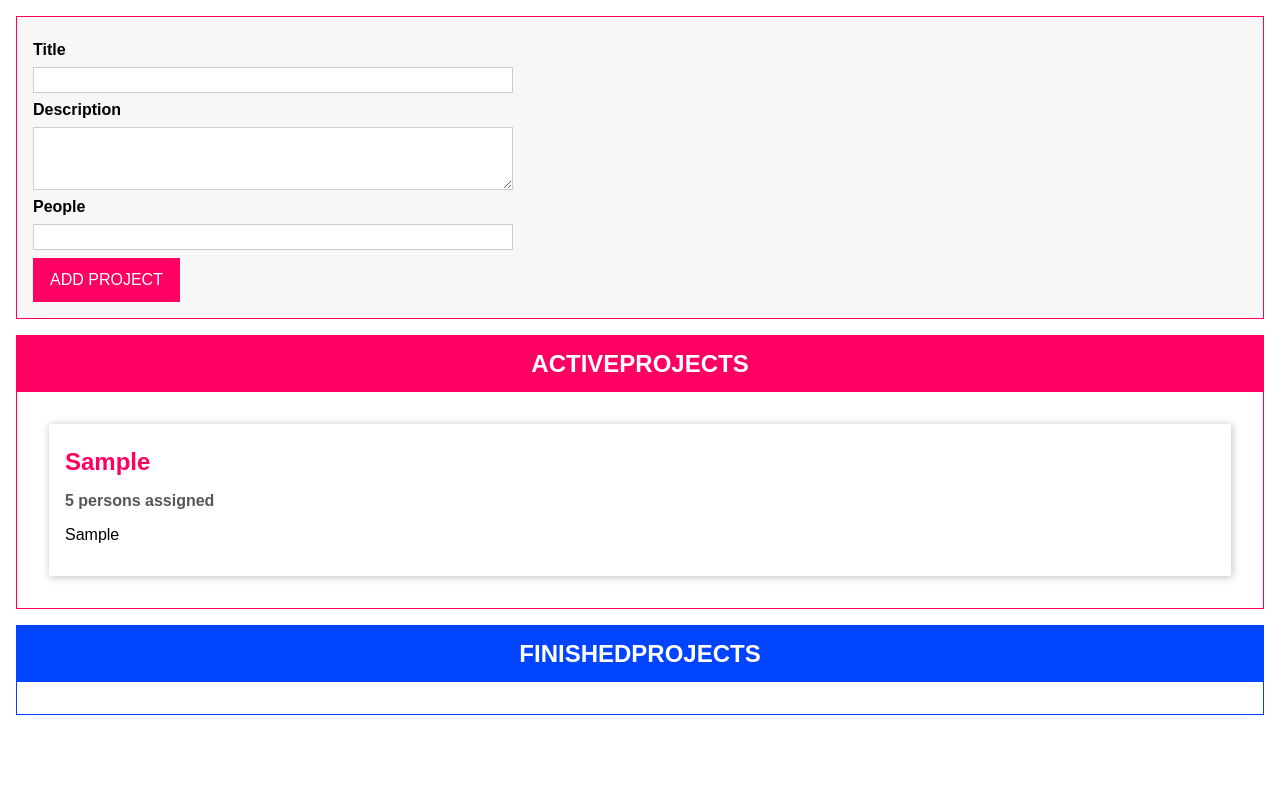
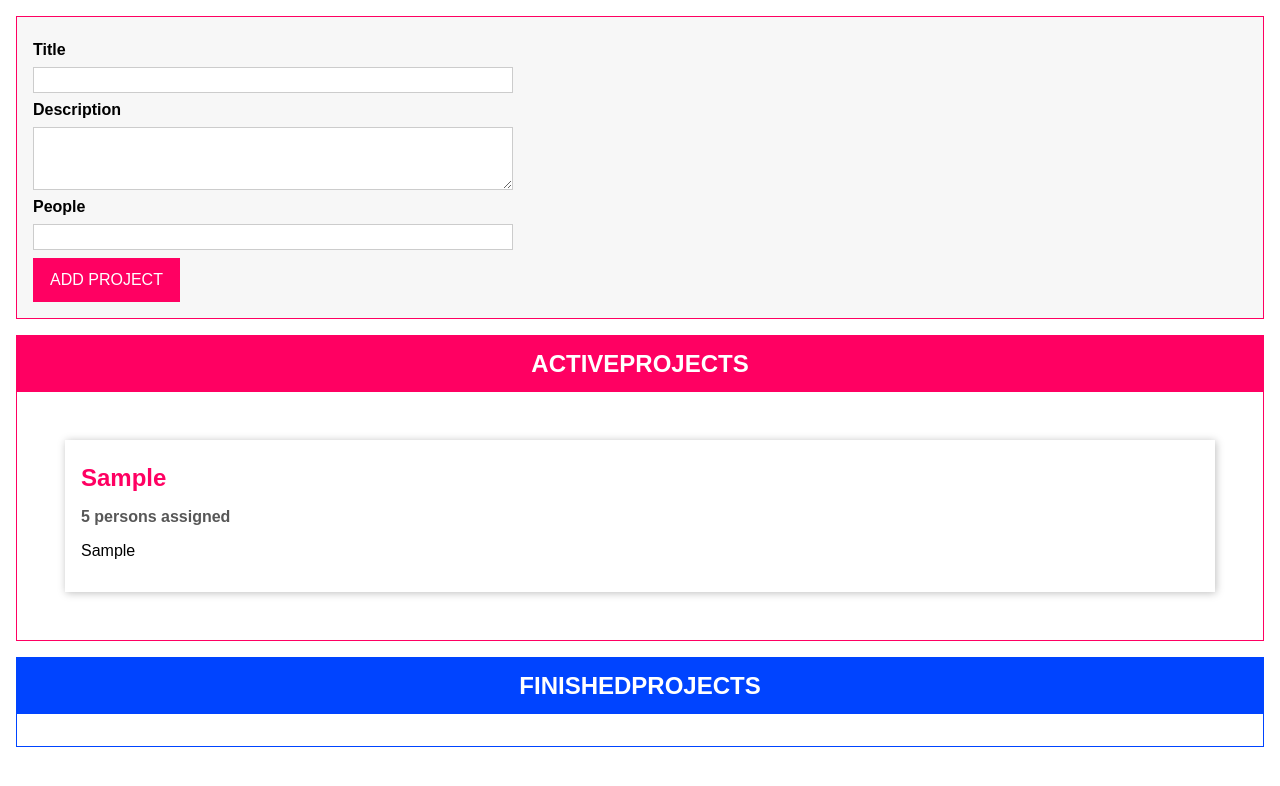
Before and after one commit to Alexits93/TypeScript_Drag_and_Drop, a website with bundled scripts: page index.html in a window 1280 px wide. Both pictures are taken after typing "Sample", "Sample", "5" into the empty fields and a click on the button "ADD PROJECT". Built offline with nearby package versions, Linux system fonts and the light colour scheme.

Commit message:
IDE suggested improvements implemented

```diff
--- a/index.html
+++ b/index.html
@@ -27,11 +27,13 @@
       </form>
     </template>
     <template id="single-project">
-      <li draggable="true">
-        <h2></h2>
-        <h3></h3>
-        <p></p>
-      </li>
+      <ul>
+        <li draggable="true">
+          <h2></h2>
+          <h3></h3>
+          <p></p>
+        </li>
+      </ul>
     </template>
     <template id="project-list">
       <section class="projects">
--- a/src/app.ts
+++ b/src/app.ts
@@ -1,7 +1,7 @@
 // Drag & Drop interfaces
 interface Draggable {
     dragStartHandler(event: DragEvent): void;
-    dragEndHandler(event: DragEvent): void;
+    // dragEndHandler(event: DragEvent): void;
 }
 
 interface DragTarget {
@@ -112,14 +112,12 @@ function validate(validatableInput: Validatable) {
 // Autobind decorator
 function Autobind(_: any, _2: string, descriptor: PropertyDescriptor) {
     const originalMethod = descriptor.value;
-    const adjDescriptor: PropertyDescriptor = {
+    return {
         configurable: true,
         get() {
-            const boundFn = originalMethod.bind(this);
-            return boundFn;
+            return originalMethod.bind(this);
         }
-    };
-    return adjDescriptor;
+    } as PropertyDescriptor;
 }
 
 // Component Base Class
@@ -171,11 +169,11 @@ class ProjectItem extends Component<HTMLUListElement, HTMLLIElement> implements
         event.dataTransfer!.effectAllowed = "move";
     }
 
-    dragEndHandler(_: DragEvent): void { }
+    // dragEndHandler(_: DragEvent): void { }
 
     configure(): void {
         this.element.addEventListener('dragstart', this.dragStartHandler);
-        this.element.addEventListener('dragend', this.dragEndHandler);
+        // this.element.addEventListener('dragend', this.dragEndHandler);
     }
 
     renderContent(): void {
```
